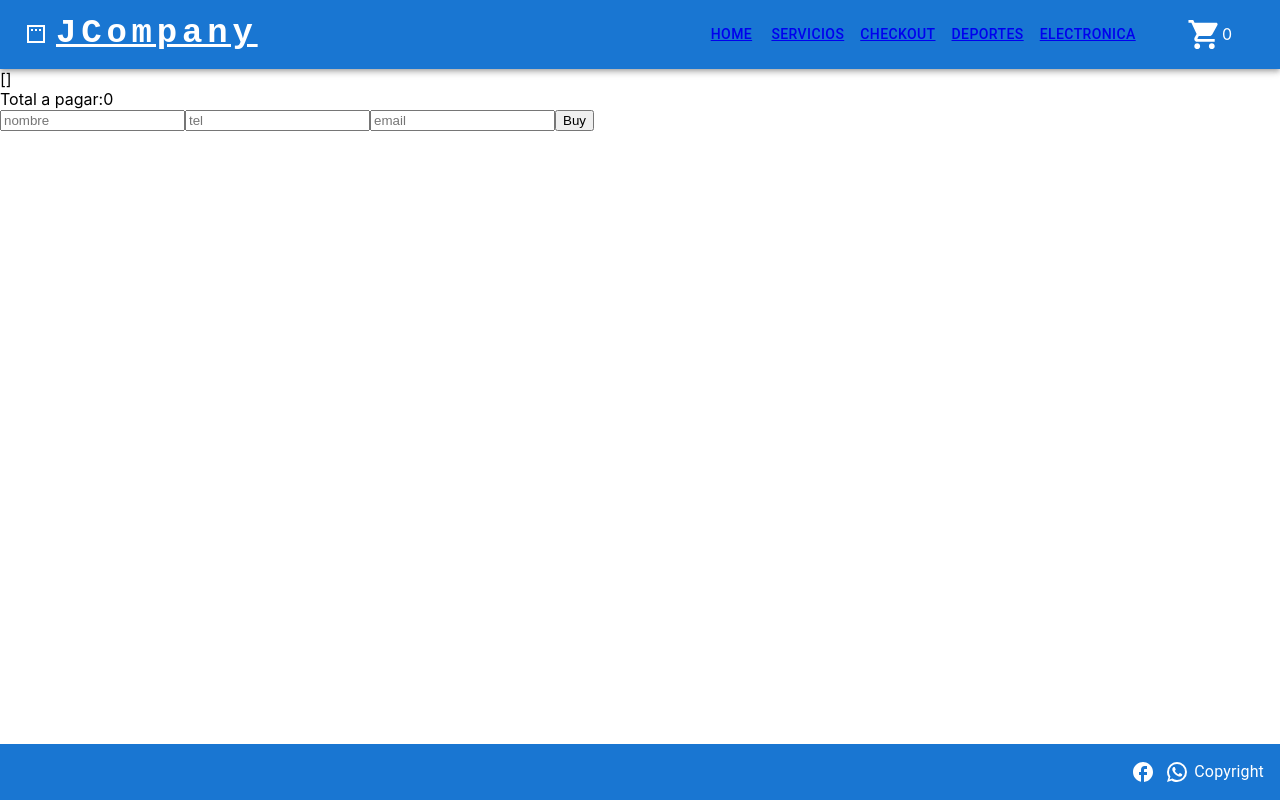
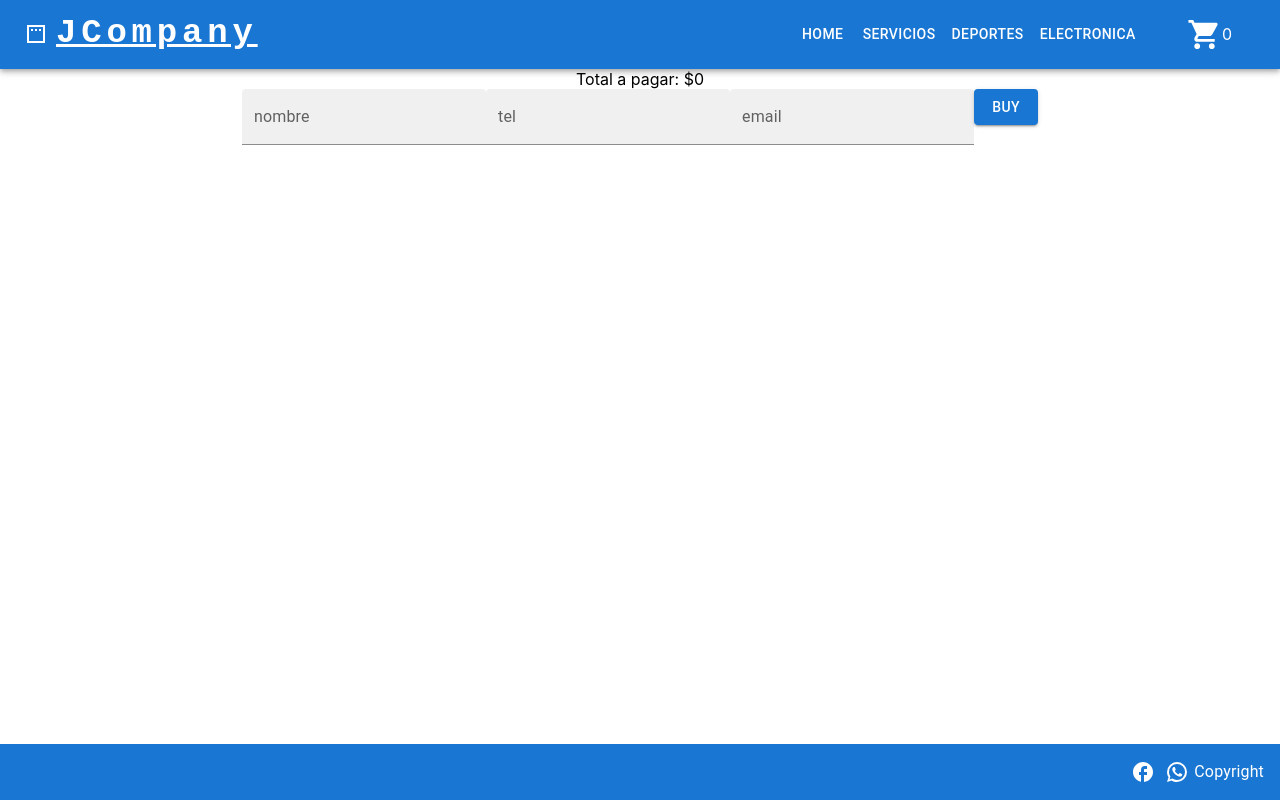
Before and after one commit to JoaquinBernardez/reactjoaquinbernardez, a React (Create React App) app: page /Checkout in a window 1280 px wide. Built offline with nearby package versions, Linux system fonts and the light colour scheme.

Commit message:
Termino el checkout y el carrito, agrego estilos

```diff
--- a/src/App.js
+++ b/src/App.js
@@ -17,6 +17,7 @@ function App() {
 						<Route path="/" element={<ItemListContainer />} />
 						<Route path="/servicios" element={<Servicios />} />
 						<Route path="/Checkout" element={<Checkout />} />
+						{/* <Route path="/Carrito" element={<ModalCarrito />}></Route> */}
 						<Route
 							path="/categoria/:idcategoria"
 							element={<ItemListContainer />}
--- a/src/components/Checkout.jsx
+++ b/src/components/Checkout.jsx
@@ -1,13 +1,26 @@
+import { Button, TextField } from "@mui/material";
 import React, { useContext } from "react";
+import { useEffect } from "react";
 import { useState } from "react";
 import { contextoGeneral } from "./ContextContainer";
+import ItemCarrito from "./ItemCarrito";
 
 export default function Checkout() {
 	const { carrito, totalAPagar } = useContext(contextoGeneral);
+	const [nombresProductos, setNombresProductos] = useState([]);
 	const [nombre, setNombre] = useState("");
 	const [tel, setTel] = useState("");
 	const [email, setEmail] = useState("");
+
+	function cambioDeNombre() {
+		let nombres = carrito.map((item) => item.nombre);
+		setNombresProductos(nombres);
+	}
+	useEffect(() => {
+		cambioDeNombre();
+	}, [carrito]);
 	function botonComprar() {
+		cambioDeNombre();
 		alert(
 			nombre +
 				" " +
@@ -15,37 +28,48 @@ export default function Checkout() {
 				" " +
 				email +
 				" quiere comprar " +
-				JSON.stringify(carrito) +
-				"total a pagar" +
+				nombresProductos +
+				" total a pagar $" +
 				totalAPagar
 		);
 	}
 	return (
-		<div>
+		<div
+			style={{
+				display: "flex",
+				flexDirection: "column",
+				alignItems: "center",
+			}}>
+			<div style={{ display: "flex" }}>
+				<ItemCarrito />
+			</div>
+			<div>Total a pagar: ${totalAPagar} </div>
 			<div>
-				{carrito.map((item) => (
-					<p>{item.nombre + "" + item.precio + "" + item.quantity}</p>
-				))}
-				{JSON.stringify(carrito)}
-			</div>
-			<div>Total a pagar:{totalAPagar}</div>
-			<div>
-				<input
-					placeholder="nombre"
+				<TextField
+					onChange={(e) => setNombre(e.target.value)}
+					id="filled-basic"
+					label="nombre"
+					variant="filled"
 					value={nombre}
-					onChange={(e) => setNombre(e.target.value)}
 				/>
-				<input
-					placeholder="tel"
+				<TextField
+					onChange={(e) => setTel(e.target.value)}
+					id="filled-basic"
+					label="tel"
+					variant="filled"
 					value={tel}
-					onChange={(e) => setTel(e.target.value)}
 				/>
-				<input
-					placeholder="email"
+
+				<TextField
+					onChange={(e) => setEmail(e.target.value)}
+					id="filled-basic"
+					label="email"
+					variant="filled"
 					value={email}
-					onChange={(e) => setEmail(e.target.value)}
 				/>
-				<input type="button" onClick={botonComprar} value="Buy" />
+				<Button onClick={botonComprar} value="Buy" variant="contained">
+					Buy
+				</Button>
 			</div>
 		</div>
 	);
--- a/src/components/Item.jsx
+++ b/src/components/Item.jsx
@@ -15,6 +15,7 @@ export default function Item({ item }) {
 			style={{
 				background: "#fafafa",
 				textAlign: "center",
+				padding: "1rem",
 			}}
 			key={item.id}>
 			<p>{item.nombre}</p>
--- /dev/null
+++ b/src/components/ItemCarrito.jsx
@@ -0,0 +1,37 @@
+import React from "react";
+import { contextoGeneral } from "./ContextContainer";
+import { useContext } from "react";
+import { useEffect } from "react";
+import { Container, Typography } from "@mui/material";
+
+export default function ItemCarrito() {
+	const { carrito } = useContext(contextoGeneral);
+	useEffect(() => {}, [carrito]);
+
+	return (
+		<div
+			style={{
+				display: "flex",
+			}}>
+			{carrito.map((producto) => (
+				<div
+					style={{
+						display: "flex",
+						background: "rgba(0, 0, 0, 0.06)",
+						margin: "1rem",
+						padding: "1rem",
+					}}>
+					Producto: {producto.nombre}
+					<br />
+					Categoria: {producto.categoria}
+					<br />
+					Precio por unidad: ${producto.precio}
+					<br />
+					Cantidad: {producto.quantity}
+					<br />
+					Precio total: ${producto.precio * producto.quantity}
+				</div>
+			))}
+		</div>
+	);
+}
--- a/src/components/ItemDetail.jsx
+++ b/src/components/ItemDetail.jsx
@@ -20,6 +20,12 @@ export default function ItemDetail({ producto }) {
 					Categoria: {producto.categoria}
 					<br />
 					Precio: {producto.precio}
+					<br />
+					<img
+						style={{ width: "200px", margin: "1rem auto" }}
+						src={producto.imgUrl}
+						alt=""
+					/>
 					<ItemCounter
 						stock={producto.stock}
 						initial={1}
--- a/src/components/ItemDetailContainer.jsx
+++ b/src/components/ItemDetailContainer.jsx
@@ -24,8 +24,11 @@ export default function ItemDetailContainer() {
 		<div
 			style={{
 				border: "2px solid black",
-				margin: "1rem auto",
+				margin: "5rem auto",
+				alignItems: "center",
 				padding: "1rem",
+				width: "300px",
+				height: "280px",
 			}}>
 			<ItemDetail producto={producto} />
 		</div>
--- a/src/components/ItemList.jsx
+++ b/src/components/ItemList.jsx
@@ -8,6 +8,8 @@ export default function ItemList({ productos }) {
 				border: "3px solid ",
 				margin: "2rem",
 				display: "flex",
+				flexWrap: "wrap",
+				justifyContent: "center",
 			}}>
 			{!productos.length && "Cargando productos..."}
 			{productos.map((item) => (
--- a/src/components/ItemListContainer.jsx
+++ b/src/components/ItemListContainer.jsx
@@ -36,6 +36,7 @@ export default function ItemListContainer() {
 					categoria: element.data().categoria,
 					precio: element.data().precio,
 					stock: element.data().stock,
+					imgUrl: element.data().imgUrl,
 				};
 			});
 
@@ -56,7 +57,9 @@ export default function ItemListContainer() {
 				sx={{
 					display: "flex",
 					flexDirection: "column",
+					justifyContent: "center",
 					alignItems: "center",
+					width: "100%",
 					boxShadow: "0px 0px 10px #999",
 				}}>
 				<ItemList productos={productos} />
--- a/src/components/NavBar.jsx
+++ b/src/components/NavBar.jsx
@@ -17,7 +17,6 @@ import { Link } from "react-router-dom";
 const pages = [
 	{ label: "Home", link: "/" },
 	{ label: "Servicios", link: "/servicios" },
-	{ label: "Checkout", link: "/checkout" },
 	{ label: "Deportes", link: "/categoria/Deportes" },
 	{ label: "Electronica", link: "/categoria/Electronica" },
 ];
@@ -90,7 +89,11 @@ function NavBar() {
 							{pages.map((page) => (
 								<MenuItem key={page.label} onClick={handleCloseNavMenu}>
 									<Typography textAlign="center">
-										<Link to={page.link}>{page.label}</Link>
+										<Link
+											style={{ color: "white", textDecoration: "none" }}
+											to={page.link}>
+											{page.label}
+										</Link>
 									</Typography>
 								</MenuItem>
 							))}
@@ -129,13 +132,21 @@ function NavBar() {
 								key={page.label}
 								onClick={handleCloseNavMenu}
 								sx={{ my: 2, color: "white", display: "block" }}>
-								<Link to={page.link}>{page.label}</Link>
+								<Link
+									style={{ color: "white", textDecoration: "none" }}
+									to={page.link}>
+									{page.label}
+								</Link>
 							</Button>
 						))}
 					</Box>
 
 					<Box sx={{ flexGrow: 0 }}>
-						<Cart cant={cant} />
+						<Link
+							style={{ color: "white", textDecoration: "none" }}
+							to={"/Checkout"}>
+							<Cart cant={cant} />
+						</Link>
 					</Box>
 				</Toolbar>
 			</Container>
--- a/src/index.css
+++ b/src/index.css
@@ -1,12 +1,12 @@
 body {
 	margin: 0;
+	height: 100vh;
 	font-family: -apple-system, BlinkMacSystemFont, "Segoe UI", "Roboto", "Oxygen",
 		"Ubuntu", "Cantarell", "Fira Sans", "Droid Sans", "Helvetica Neue",
 		sans-serif;
 	-webkit-font-smoothing: antialiased;
 	-moz-osx-font-smoothing: grayscale;
 }
-
 code {
 	font-family: source-code-pro, Menlo, Monaco, Consolas, "Courier New",
 		monospace;
```
